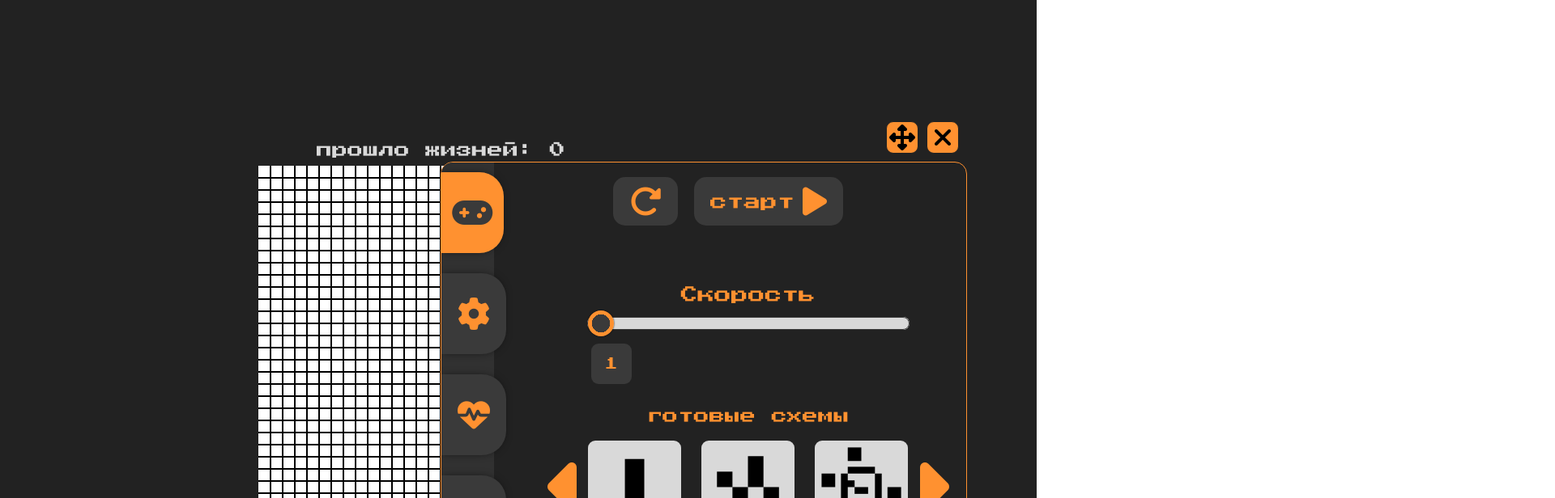
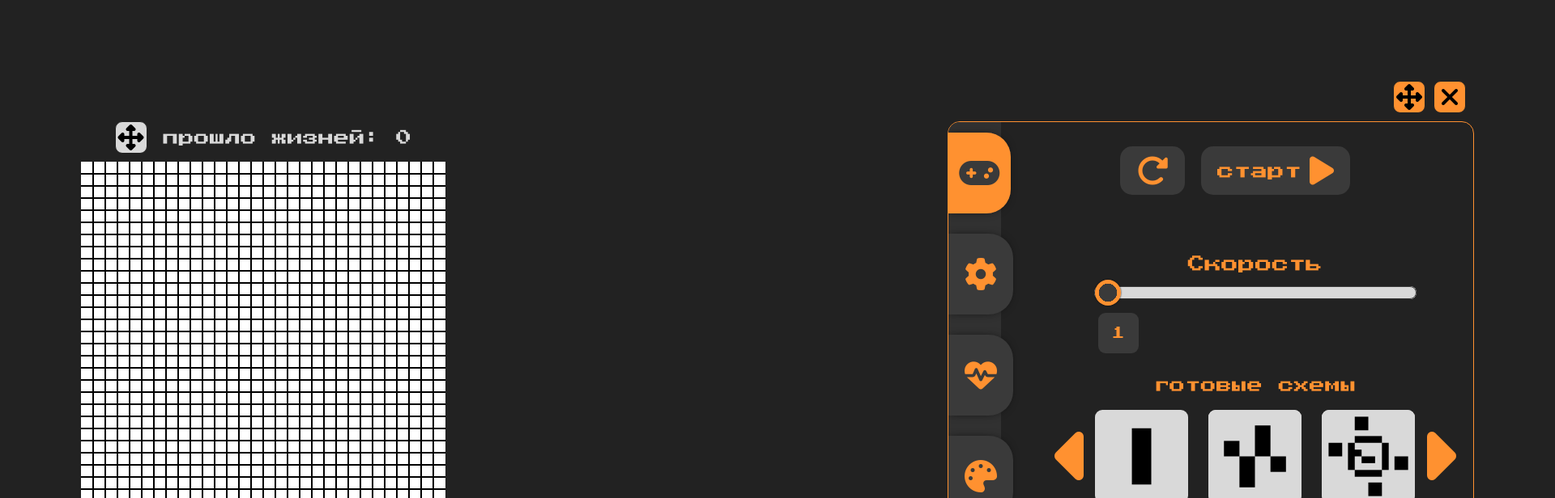
Before and after one commit to lev1athank/Cellular-Automaton, a React (Vite) app: page / in a window 1280 px wide. Shown: the top 616 px of the page at 81% size, 1920 px wide, since content can reach past the window. Built offline with nearby package versions, Linux system fonts and the light colour scheme.

Commit message:
min update

```diff
--- a/App/Components/Screen/Home/Sections/Convas/Canvas.tsx
+++ b/App/Components/Screen/Home/Sections/Convas/Canvas.tsx
@@ -5,6 +5,7 @@ import { actions } from '../../../../../../src/store/GameSettings/GameSettings.s
 const Canvas = () => {
     const Elcanvas = useRef<HTMLCanvasElement>(null)
     const liveCountEl = useRef<HTMLElement>(null)
+    const canvasZone = useRef<HTMLDivElement>(null)
     const dispatch = useDispatch()
     useEffect(() => {
         if (Elcanvas.current == null && liveCountEl.current == null) return
@@ -16,9 +17,25 @@ const Canvas = () => {
 
     }, [])
 
+    const moveFun = (moveEvent: MouseEvent) => {
+        if (!canvasZone.current) return
+
+        const x: number = moveEvent.pageX - 30 * 5 - 20
+        const y: number = moveEvent.pageY - 30 * 3.5
+        canvasZone.current.style.top = `${y}px`
+        canvasZone.current.style.left = `${x}px`
+
+        document.addEventListener('mouseup', ()=>document.removeEventListener('mousemove', moveFun))
+    }
+
+    const movePanelDown = () => document.addEventListener('mousemove', moveFun)
+
     return (
-        <div className={style.zoneCanvas}>
-            <span className={style.countLiveAge} ref={liveCountEl}>прошло жизней: 0</span>
+        <div className={style.zoneCanvas} ref={canvasZone}>
+            <div className={style.convasPanel}>
+                <button className={style.btn} onMouseDown={movePanelDown} ><i className={"fa-solid fa-up-down-left-right " + style.icon} style={{ cursor: 'grab' }} ></i></button>
+                <span className={style.countLiveAge} ref={liveCountEl}>прошло жизней: 0</span>
+            </div>
             <canvas ref={Elcanvas} className={style.canvas} ></canvas>
         </div>
     )
--- a/App/Components/Screen/Home/Sections/Convas/style.module.scss
+++ b/App/Components/Screen/Home/Sections/Convas/style.module.scss
@@ -1,18 +1,39 @@
 .zoneCanvas {
-    min-width: 50%;
-    width: 570vw;
-    height: 100vh;
     display: flex;
     flex-direction: column;
     align-items: center;
     justify-content: center;
     position: relative;
+    z-index: 2;
 
-    .countLiveAge {
-        margin-top: 30px;
+    .convasPanel {
+        display: flex;
+        align-items: center;
+        gap: 20px;
         margin-bottom: 10px;
-        font-size: 1.2rem;
-        color: #d9d9d9;
+        .btn {
+            border: 0;
+            background-color: #d9d9d9;
+            border-radius: 9px;
+            border: 1px solid #222;
+            display: flex;
+            align-items: center;
+            justify-content: center;
+            width: 40px;
+            height: 40px;
+
+            .icon {
+                font-size: 2rem;
+            }
+        }
+
+        .countLiveAge {
+
+            font-size: 1.2rem;
+            color: #d9d9d9;
+        }
     }
 
+
+
 }
--- a/App/Components/Screen/Home/Sections/panels/Panels.tsx
+++ b/App/Components/Screen/Home/Sections/panels/Panels.tsx
@@ -5,7 +5,7 @@ import ColorPanel from './ColorPanel/ColorPanel'
 import style from './style.module.scss'
 import { IBookmarkList } from './../../../../../assets/interface/BookmarkBtn'
 import BookmarkBtn from './../../../../../shared/BookmarkBtn/BookmarkBtn'
-import { ReactHTMLElement, useRef, useState } from 'react'
+import { useRef, useState } from 'react'
 
 
 const store: IBookmarkList[] = [{
@@ -32,29 +32,35 @@ const Panels = () => {
     const [activeEl, setActiveEl] = useState<TfunState>({ el: <StartPanel />, text: 'fa-solid fa-gamepad' })
     const [isClosePanel, setClosePanel] = useState<boolean>(false)
 
-    const panle = useRef<HTMLElement>(null)
+    const panel = useRef<HTMLDivElement>(null)
     type TfunState = {
         el: JSX.Element;
         text: string
     }
 
-    console.log(activeEl.el);
+    const moveFun = (moveEvent: MouseEvent) => {
+        if (!panel.current) return
 
-    const movePanel = (e:React.DragEvent) => {
-        console.log();
+        const x: number = moveEvent.pageX - 650 * 2.68
+        const y: number = moveEvent.pageY - 175
+        panel.current.style.top = `${y}px`
+        panel.current.style.left = `${x}px`
+        document.addEventListener('mouseup', ()=>document.removeEventListener('mousemove', moveFun))
 
     }
 
+    const movePanelDown = () => document.addEventListener('mousemove', moveFun)
+
+
     return (
-        <div className={style.zonePalen}>
-
-            <div className={style.openPanel} style={isClosePanel ? {display:'grid'} : {display:'none'}} onClick={() => setClosePanel(false)} onDrag={movePanel}>
+        <>
+            <div className={style.openPanel} style={isClosePanel ? { display: 'grid' } : { display: 'none' }} onClick={() => setClosePanel(false)} >
                 <img src='unwrap.svg' />
             </div>
-            <div className={style.panelEl} style={!isClosePanel ? {display:'block'} : {display:'none'}}>
+            <div className={style.panelEl} style={!isClosePanel ? { display: 'block' } : { display: 'none' }} ref={panel} >
                 <div className={style.panelBtn}>
-                    <button className={style.btn}><i className={"fa-solid fa-up-down-left-right " + style.icon} style={{ cursor: 'grab' }}></i></button>
-                    <button className={style.btn}><i className={"fa-solid fa-xmark " + style.icon} onClick={() => setClosePanel(true)} ></i></button>
+                    <button className={style.btn} onMouseDown={movePanelDown}><i className={"fa-solid fa-up-down-left-right " + style.icon} style={{ cursor: 'grab' }} ></i></button>
+                    <button className={style.btn} onClick={() => setClosePanel(true)} ><i className={"fa-solid fa-xmark " + style.icon} ></i></button>
                 </div>
                 <div className={style.panel}>
                     <div className={style.bookmark}>
@@ -73,7 +79,7 @@ const Panels = () => {
 
 
 
-        </div>
+        </>
     )
 }
 
--- a/App/Components/Screen/Home/Sections/panels/SettingPanel/SettingPanel.tsx
+++ b/App/Components/Screen/Home/Sections/panels/SettingPanel/SettingPanel.tsx
@@ -1,8 +1,9 @@
 import style from './style.module.scss'
+import SizePanel from './SizePanel/SizePanel'
 const SettingPanel= () => {
   return (
-    <div className={style.startPanel}>
-      <div className={style.title}>запуск</div>
+    <div className={style.settingPanelMain}>
+      <SizePanel />
     </div>
   )
 }
--- /dev/null
+++ b/App/Components/Screen/Home/Sections/panels/SettingPanel/SizePanel/SizePanel.tsx
@@ -0,0 +1,38 @@
+import React, { ChangeEvent } from 'react';
+import style from './style.module.scss'
+const SizePanel = () => {
+
+    const setValue = (el:ChangeEvent) => {
+        const targetEl:HTMLInputElement = el.target as HTMLInputElement
+        console.log(targetEl.value.split('').slice(0, 2));
+
+        if(targetEl.value.length > 2)
+            targetEl.value = targetEl.value.split('').slice(0, 2).join('')
+
+    }
+
+    return (
+        <div className={style.settingField}>
+
+            <div className={style.FieldItem}>
+                <span className={style.title}>клетка</span>
+                <div className={style.cell}>
+                    <i className={"fa-solid fa-arrows-up-down " + style.cellArrowHeight}></i>
+                    <i className={"fa-solid fa-arrows-left-right " + style.cellArrowWidth}></i>
+
+                    <div className={style.inputField}>
+                        <input type="number" className={style.inputCell} defaultValue={15} onChange={setValue}/>
+                        <span>px</span>
+                    </div>
+                </div>
+
+            </div>
+            <div className={style.FieldItem}>
+                <span className={style.title}>поле</span>
+                <div className={style.field}></div>
+            </div>
+        </div>
+    )
+}
+
+export default SizePanel
--- /dev/null
+++ b/App/Components/Screen/Home/Sections/panels/SettingPanel/SizePanel/style.module.scss
@@ -0,0 +1,82 @@
+.settingField {
+    display: flex;
+    width: 100%;
+    height: 50%;
+    position: relative;
+
+    .FieldItem {
+        width: 50%;
+        height: 100%;
+        display: flex;
+        flex-direction: column;
+        align-items: center;
+        justify-content: start;
+        gap: 30px;
+
+        .cell {
+            width: 40px;
+            height: 40px;
+            background-color: #D9D9D9;
+            display: flex;
+            align-items: center;
+            justify-content: center;
+            position: relative;
+
+            .cellArrowHeight {
+                z-index: 1;
+                position: absolute;
+                height: inherit;
+                top: 40%;
+                right: -15px;
+                font-size: 20px;
+                color: #D9D9D9;
+                transform: scaleY(1.7);
+            }
+
+            .cellArrowWidth {
+                z-index: 1;
+                position: absolute;
+                height: inherit;
+                bottom: -38px;
+                font-size: 20px;
+                color: #D9D9D9;
+                transform: scaleX(1.7);
+            }
+
+            .inputField {
+                margin-top: 110px;
+                z-index: 2;
+                display: flex;
+                gap: 5px;
+
+                .inputCell {
+
+                    &::-webkit-outer-spin-button,
+                    &::-webkit-inner-spin-button {
+                        -webkit-appearance: none;
+                    }
+
+                    &:focus,
+                    &:active {
+                        outline: 0;
+                        outline-offset: 0;
+                    }
+
+                    background-color: #222;
+                    border: none;
+                    width: 40px;
+                }
+            }
+        }
+
+        .field {
+            width: 120px;
+            height: 120px;
+            background-color: #D9D9D9;
+            background: url('/field.png');
+            background-repeat: no-repeat;
+            background-size: 100%;
+
+        }
+    }
+}
--- a/App/Components/Screen/Home/Sections/panels/SettingPanel/style.module.scss
+++ b/App/Components/Screen/Home/Sections/panels/SettingPanel/style.module.scss
@@ -1,41 +1,7 @@
-.startPanel {
-    width: 300px;
-    height: 60px;
-    background-color: #3a3a3a;
-    border-radius: 15px;
-    position: relative;
-    overflow: hidden;
+.settingPanelMain {
     display: flex;
-    align-items: center;
-    justify-content: center;
-    cursor: pointer;
-
-    &::after {
-        content: "";
-        width: 100%;
-        height: 20px;
-        position: absolute;
-        bottom: 0;
-        right: 0;
-        background-color: #FF9130;
-
-    }
-
-    .title {
-        display: flex;
-        height: 40px;
-        color: #222;
-        font-size: 1.4rem;
-        transition: color .2s cubic-bezier(0.39, 0.575, 0.565, 1);
-
-    }
-
-    &:hover {
-        .title {
-            color: #FF9130;
-        }
-
-    }
-
+    flex-direction: column;
+    align-items: start;
+    height: 100%;
 
 }
--- a/App/Components/Screen/Home/Sections/panels/style.module.scss
+++ b/App/Components/Screen/Home/Sections/panels/style.module.scss
@@ -1,10 +1,3 @@
-.zonePalen {
-    width: 100%;
-    height: 100%;
-    position: relative;
-    top: 0;
-    left: 0;
-
 .openPanel {
     display: none;
     position: fixed;
@@ -24,6 +17,7 @@
     animation-duration: 0.2s;
     animation-timing-function: cubic-bezier(0.68, -0.55, 0.265, 1.55);
     animation-fill-mode: forwards;
+
     &:hover {
         transform: scale(1.1);
     }
@@ -32,10 +26,11 @@
 
 .panelEl {
     display: none;
-        position: absolute;
+    position: relative;
     z-index: 999;
-        top: 25%;
-        right: 45%;
+    width: 650px;
+    height: 500px;
+    z-index: 44;
 
     animation: spawn;
     animation-duration: .2s;
@@ -59,6 +54,7 @@
             justify-content: center;
             width: 40px;
             height: 40px;
+
             .icon {
                 font-size: 2rem;
             }
@@ -69,11 +65,9 @@
     .panel {
         border-radius: 15px;
         border: 1px solid #FF9130;
-            width: 650px;
-            height: 500px;
+
         overflow: hidden;
         display: flex;
-            align-items: center;
         background-color: #222;
         position: relative;
 
@@ -103,9 +97,11 @@
 
         .place {
             width: 100%;
+            height: 100%;
             margin: 0 20px 0 10%;
             color: #FF9130; //FFDD83
-            }
+            position: relative;
+            margin-top: 30px;
         }
     }
 }
@@ -114,6 +110,7 @@
     0% {
         transform: scale(0);
     }
+
     100% {
         transform: scale(1);
     }
--- a/App/Components/Screen/Home/style.module.scss
+++ b/App/Components/Screen/Home/style.module.scss
@@ -1,6 +1,11 @@
 .conteiner {
-    width: 100%;
+    width: 1920px;
     height: 100vh;
     background-color: #222;
     display: flex;
+    align-items: center;
+    justify-content: space-between;
+    padding: 100px;
+    gap: 100px;
+    overflow: hidden;
 }
--- a/App/assets/style/global.css
+++ b/App/assets/style/global.css
@@ -46,3 +46,12 @@ textarea{overflow:auto}
 optgroup{font-weight:bold}
 table{border-collapse:collapse;border-spacing:0}
 td,th{padding:0}
+input::-webkit-outer-spin-button,
+input::-webkit-inner-spin-button {
+    -webkit-appearance: none;
+}
+input:focus,
+input:active {
+    outline: 0;
+    outline-offset: 0;
+}
```
Also changed, not shown: public/field.png (added). Lines whose indentation alone changed are shown as unchanged.
